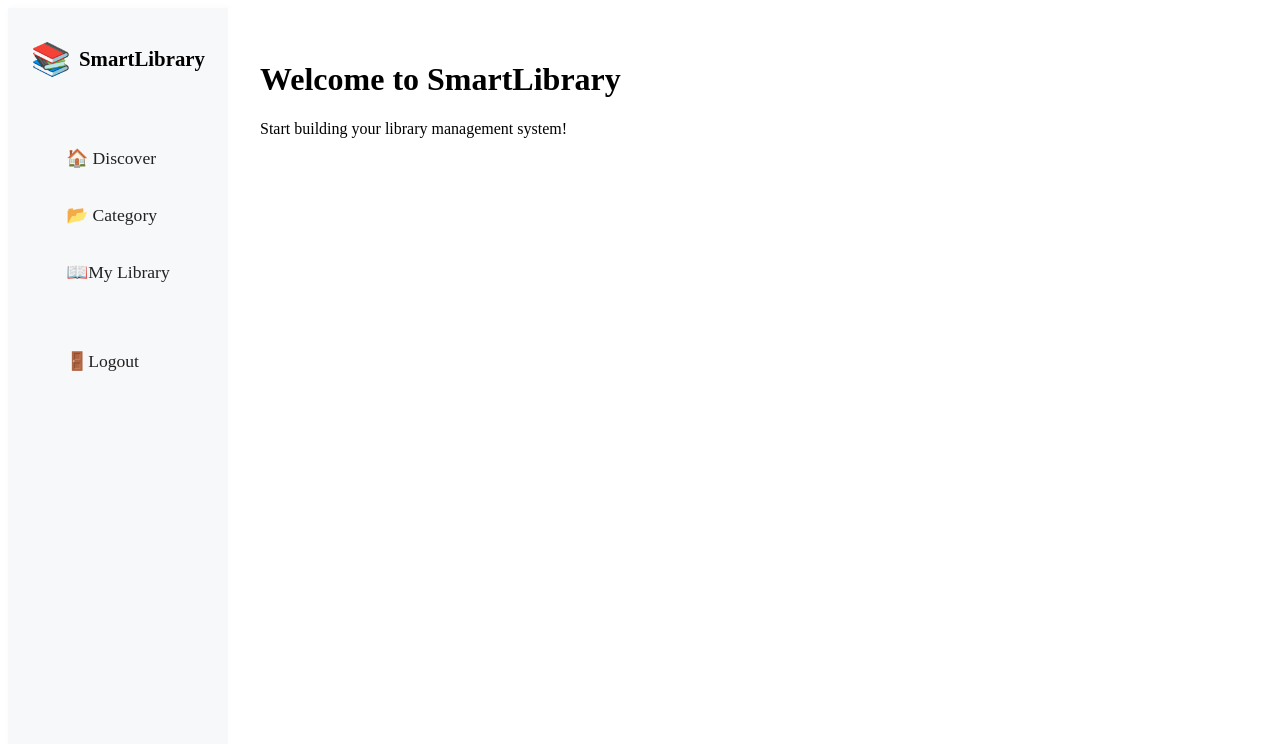
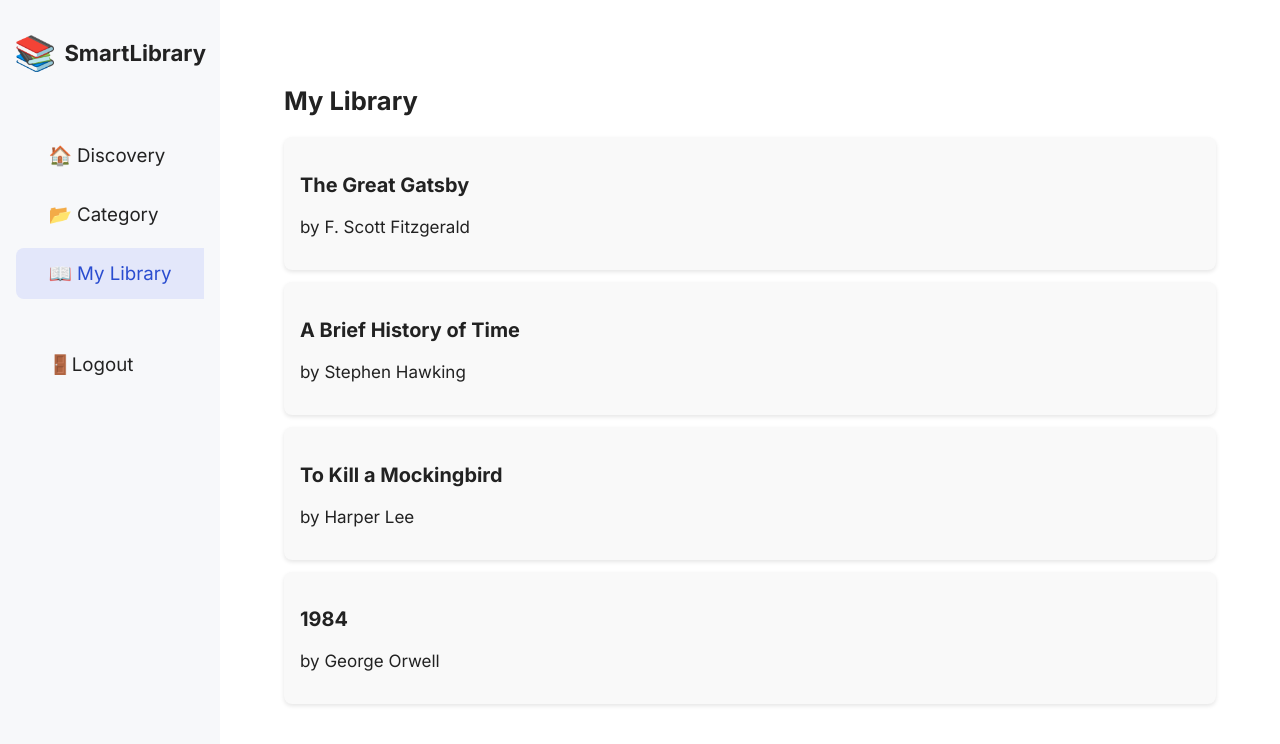
Before and after one commit to MohammadaminAlbooyeh/SmartLibrary, a React (Create React App) app in the folder frontend/: page /mylibrary in a window 1280 px wide. Shown: the top 744 px of the page. Built offline with nearby package versions, Linux system fonts and the light colour scheme.

Commit message:
creating My library page

```diff
--- a/frontend/src/App.css
+++ b/frontend/src/App.css
@@ -1,3 +1,14 @@
+@import url('https://fonts.googleapis.com/css2?family=Inter:wght@400;600;700&display=swap');
+
+html, body, #root {
+  height: 100%;
+  margin: 0;
+  padding: 0;
+  background: #f5f6fa;
+  font-family: 'Inter', 'Segoe UI', 'Roboto', 'Arial', sans-serif;
+  font-size: 17px;
+  color: #222;
+}
 .App {
   text-align: center;
 }
--- a/frontend/src/App.js
+++ b/frontend/src/App.js
@@ -2,6 +2,7 @@
 
 import Sidebar from './Sidebar';
 import Category from './Category';
+import MyLibrary from './MyLibrary';
 import './App.css';
 import {
   BrowserRouter as Router,
@@ -23,6 +24,7 @@
               </>
             } />
             <Route path="/category" element={<Category />} />
+            <Route path="/mylibrary" element={<MyLibrary />} />
             <Route path="*" element={
               <>
                 <h1>Welcome to SmartLibrary</h1>
--- /dev/null
+++ b/frontend/src/MyLibrary.js
@@ -0,0 +1,32 @@
+import React from 'react';
+
+const books = [
+  { id: 1, title: 'The Great Gatsby', author: 'F. Scott Fitzgerald' },
+  { id: 2, title: 'A Brief History of Time', author: 'Stephen Hawking' },
+  { id: 3, title: 'To Kill a Mockingbird', author: 'Harper Lee' },
+  { id: 4, title: '1984', author: 'George Orwell' }
+];
+
+function MyLibrary() {
+  return (
+    <div style={{ padding: '32px' }}>
+      <h2>My Library</h2>
+      <ul style={{ listStyle: 'none', padding: 0 }}>
+        {books.map(book => (
+          <li key={book.id} style={{
+            background: '#f9f9f9',
+            margin: '12px 0',
+            padding: '16px',
+            borderRadius: '8px',
+            boxShadow: '0 2px 4px rgba(0,0,0,0.1)'
+          }}>
+            <h3>{book.title}</h3>
+            <p>by {book.author}</p>
+          </li>
+        ))}
+      </ul>
+    </div>
+  );
+}
+
+export default MyLibrary;
--- a/frontend/src/Sidebar.js
+++ b/frontend/src/Sidebar.js
@@ -14,7 +14,7 @@
         <ul>
           <li className={location.pathname === "/" ? "active" : ""}>
             <Link to="/" style={{ textDecoration: 'none', color: 'inherit' }}>
-              <span role="img" aria-label="discover">🏠</span> Discover
+              <span role="img" aria-label="discover">🏠</span> Discovery
             </Link>
           </li>
           <li className={location.pathname === "/category" ? "active" : ""}>
@@ -22,7 +22,11 @@
               <span role="img" aria-label="category">📂</span> Category
             </Link>
           </li>
-          <li><span role="img" aria-label="library">📖</span> My Library</li>
+          <li className={location.pathname === "/mylibrary" ? "active" : ""}>
+            <Link to="/mylibrary" style={{ textDecoration: 'none', color: 'inherit' }}>
+              <span role="img" aria-label="library">📖</span> My Library
+            </Link>
+          </li>
           <li className="sidebar-logout"><span role="img" aria-label="logout">🚪</span> Logout</li>
         </ul>
       </nav>
```
